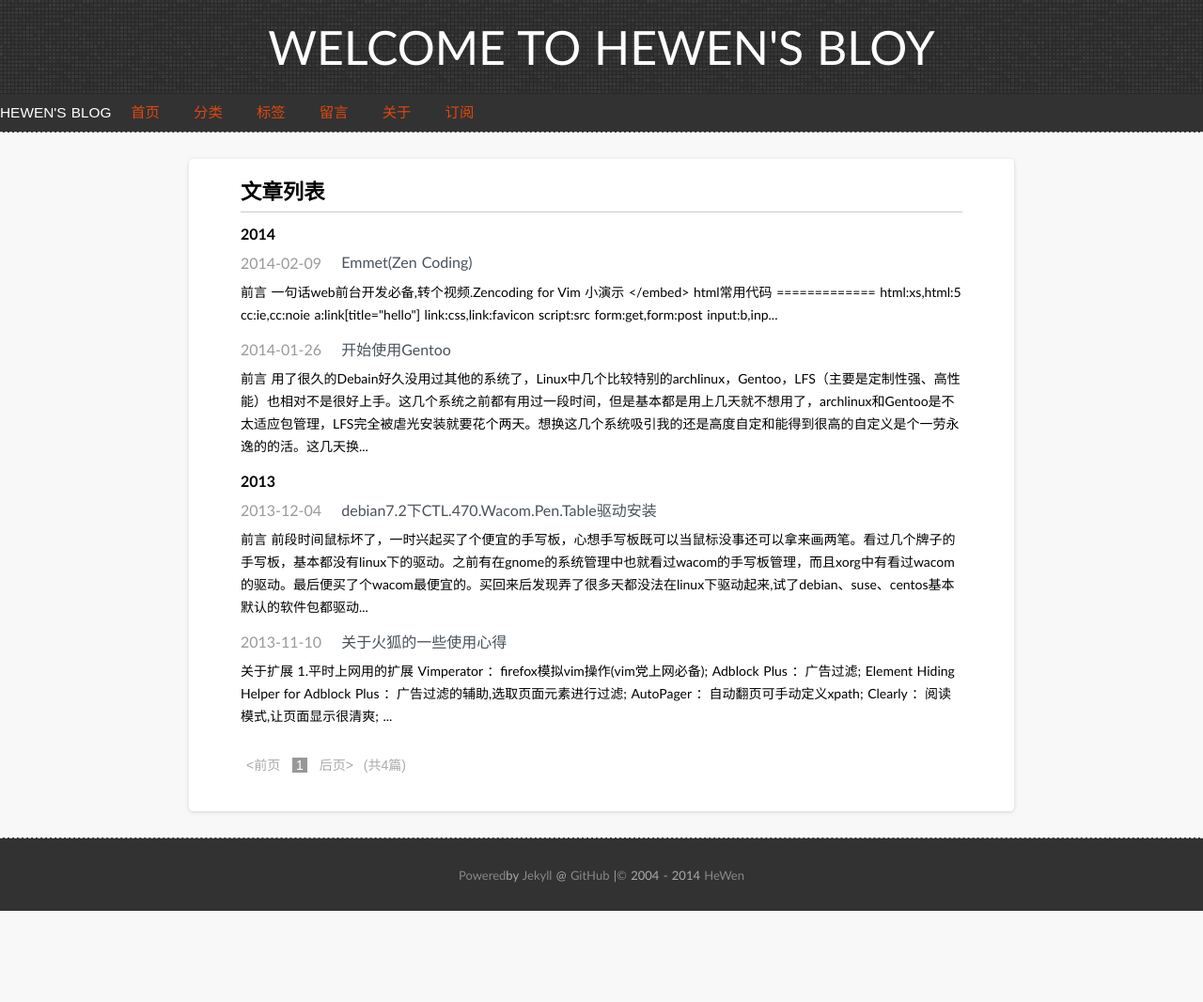
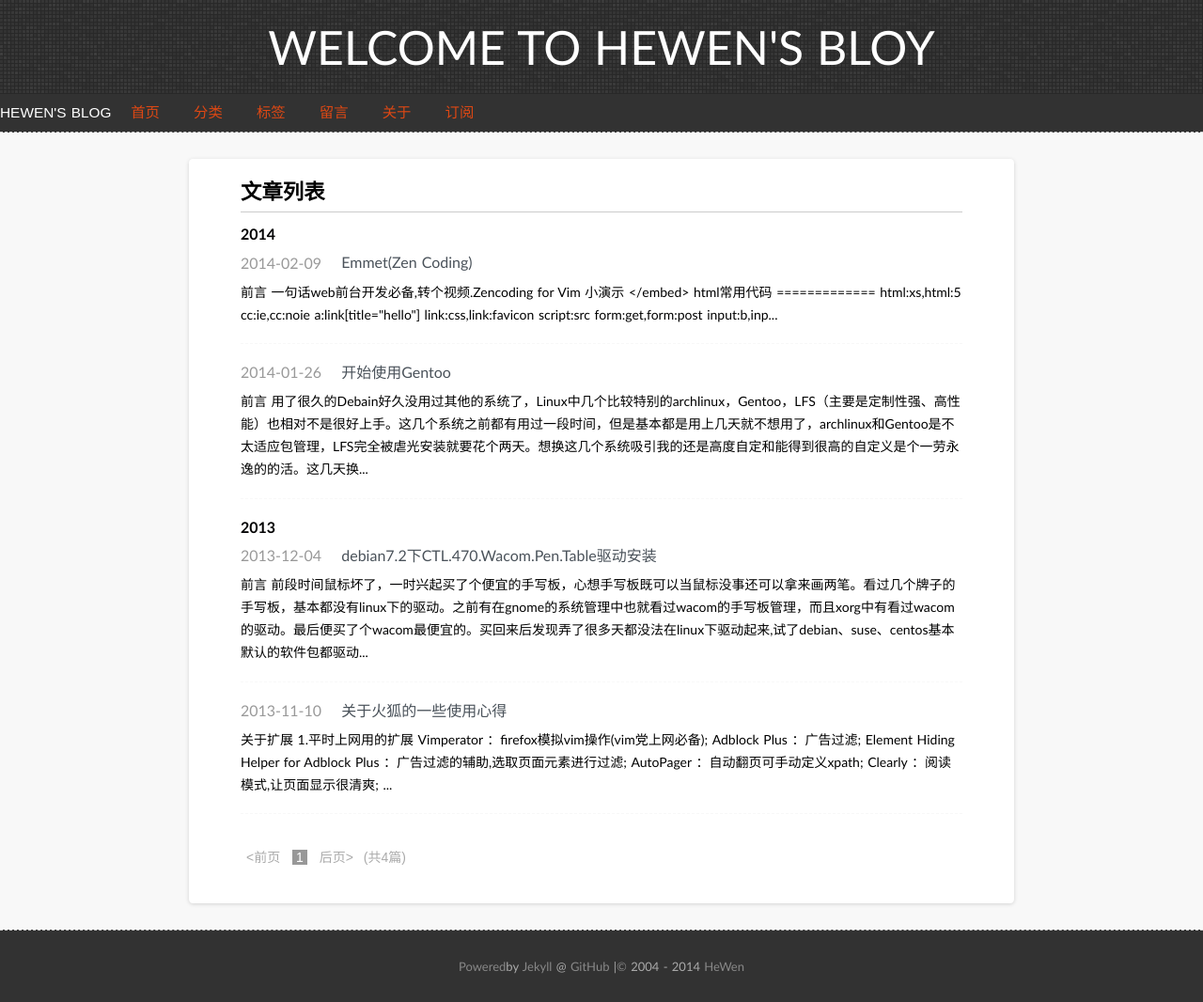
Before and after one commit to hewen/hewen.github.io, a Jekyll site: the page built from index.html, in a window 1280 px wide. Shown: the whole page at 94% size. Built offline with Jekyll 4.4.1, drawn with Linux system fonts in a browser that asks for light colours; some web fonts are replaced; Markdown is read by kramdown in place of the engine named in the settings; the list of posts is cut into pages by our own code; before the commit the page ends 969 px from its top, so only the background shows below that.

Commit message:
modify index.html about post list css

```diff
--- a/index.html
+++ b/index.html
@@ -16,6 +16,7 @@ layout: page
     {% if site.truncate %}
     <p>{{ post.content | strip_html | truncate: site.truncate }}</p>
     {% endif%}
+    <hr/>
   </li>
 {% endfor %}
 </ul>
--- a/media/css/style.css
+++ b/media/css/style.css
@@ -35,6 +35,7 @@ blockquote p{margin:0;padding:.5em 0;}
 .listing-item,.listing-seperator{list-style-type:none;}
 .listing-item a{padding:.2em 1em;font-size:16px;}
 .listing-item p{font-size:14px;}
+.listing-item hr{height:1px;border:none;border-top:1px dashed #F8F8F8;}
 .listing-item time{color:#999999;}
 .listing-seperator{font-weight:bold;}
 .meta{font-size:12px;color:#888;}
```
